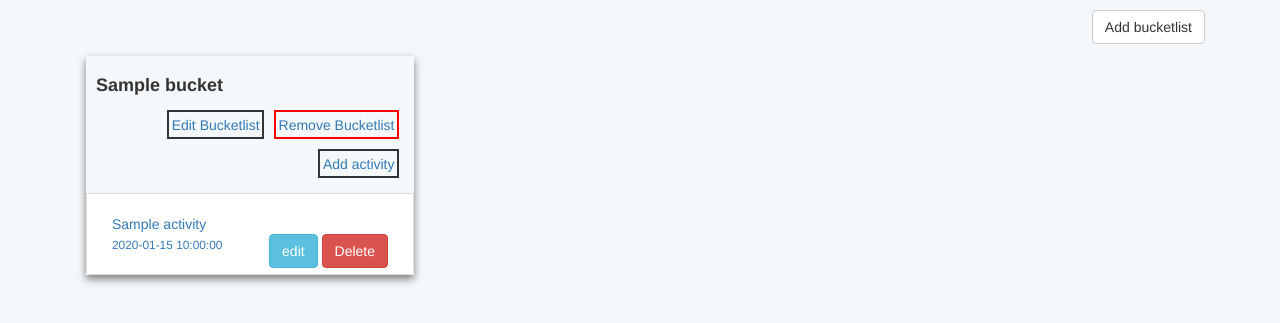
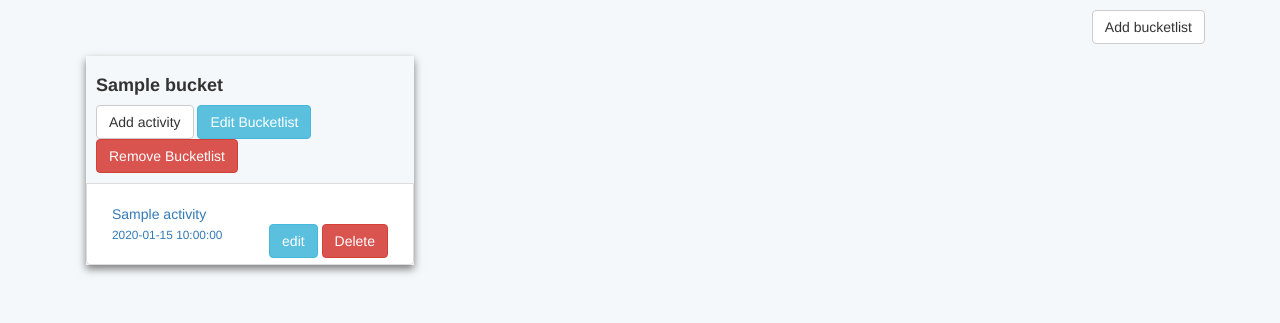
Before and after one commit to clemwek/bucketapp, a Flask app: template bucketapp/templates/bucketlist.html in a window 1280 px wide. Shown: the part 142-465 px from the top of the page. Run offline with Flask 2, Linux system fonts and the light colour scheme; the template is opened without the code that fills it: most values are stand-ins (such as "Sample title", 1, 10 or a date in 2020); parts of the project's set-up code (start-up, migrations or seed data) failed here and were passed over; some libraries are stand-ins or nearby versions.

Commit message:
Fix button colors to match the rest

```diff
--- a/bucketapp/templates/bucketlist.html
+++ b/bucketapp/templates/bucketlist.html
@@ -31,9 +31,11 @@
                         <div class="row">
                             <div class="col-sm-12">
                                 <h4><b>{{ bucketlists[bucket].name }}</b></h4>
-                                <a class="remove-activity pull-right" href="/rm_bucketlist/{{bucketlists[bucket].id}}">Remove Bucketlist</a>
-                                <a class="add-activity pull-right" href="/edit_bucketlist/{{bucketlists[bucket].id}}">Edit Bucketlist</a>
-                                <a class="add-activity pull-right" href="/add_activity/{{bucketlists[bucket].id}}">Add activity</a>
+                                <div class="pull-right">
+                                    <a class="btn btn-default" href="/add_activity/{{bucketlists[bucket].id}}">Add activity</a>
+                                    <a class="btn btn-info" href="/edit_bucketlist/{{bucketlists[bucket].id}}">Edit Bucketlist</a>
+                                    <a class="btn btn-danger" href="/rm_bucketlist/{{bucketlists[bucket].id}}">Remove Bucketlist</a>
+                                </div>
                             </div>
                         </div>
                     </div>
```
